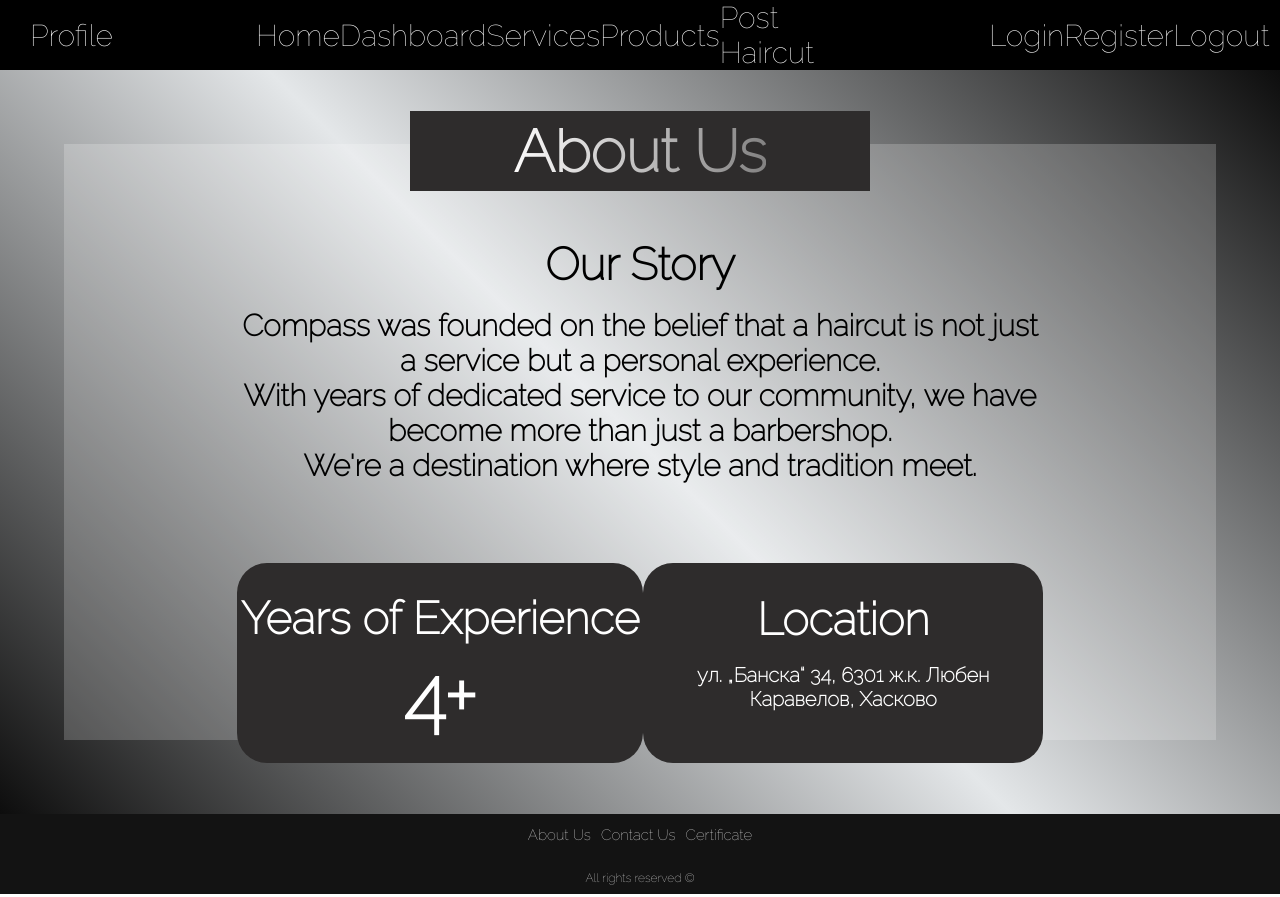
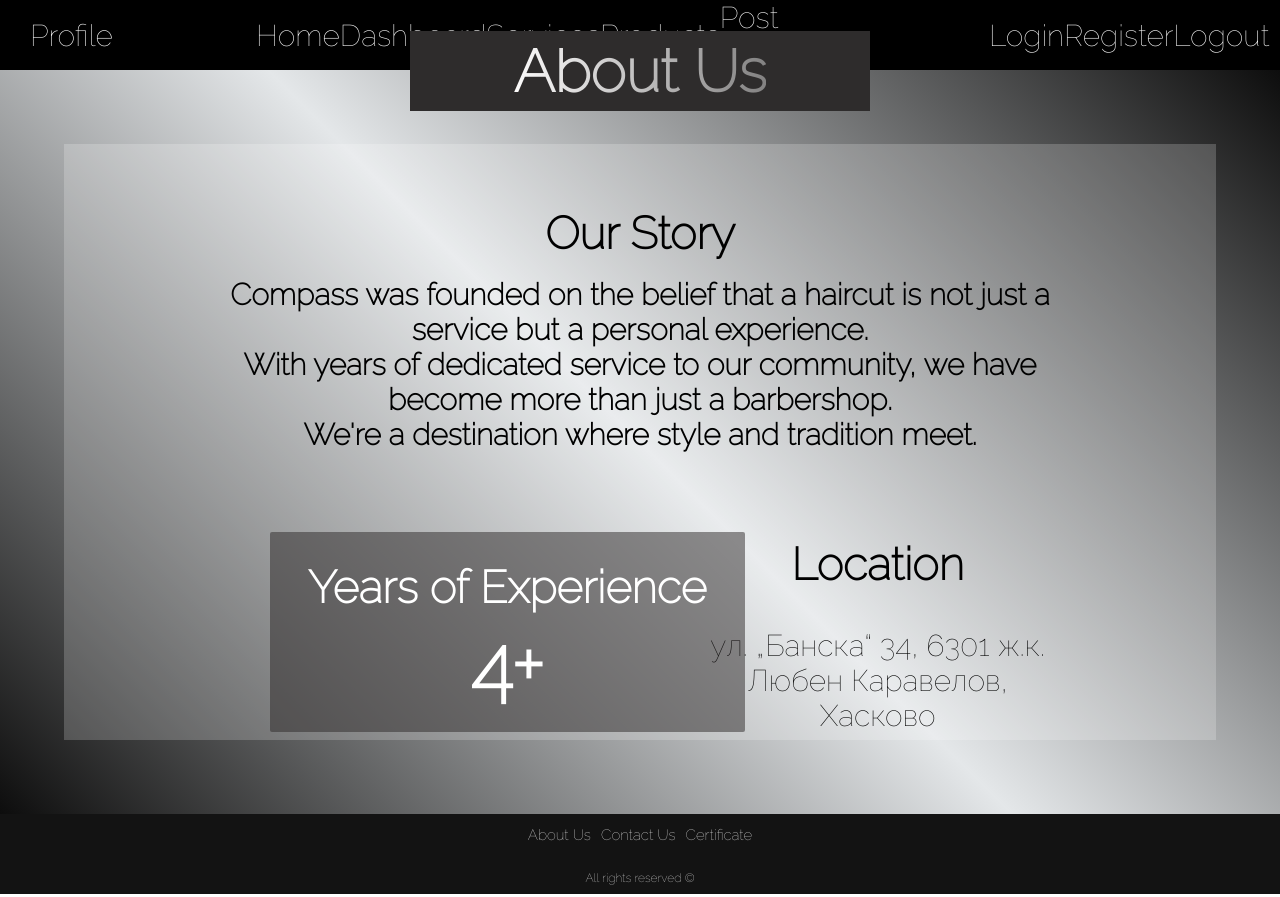
Before and after one commit to superGemHere/Barber-Shop-React, a React (Vite) app in the folder client/: page /about-us in a window 1280 px wide. Built offline with nearby package versions, Linux system fonts and the light colour scheme; a web font is replaced by a local one.

Commit message:
+aboutUs css

```diff
--- a/client/src/components/About Us Template/aboutUs.css
+++ b/client/src/components/About Us Template/aboutUs.css
@@ -36,7 +36,7 @@
   justify-content: center;
   align-items: center;
   position: relative;
-  top: -10px;
+  top: -90px;
 }
 
 .msg {
@@ -61,6 +61,7 @@
 }
 
 .story {
+  height: 300px;
     width: 70%;
     display: flex;
     flex-direction: column;
@@ -78,19 +79,21 @@
     width: 70%;
     display: flex;
     align-items: center;
-    justify-content: space-between;
+    justify-content: center;
 }
 
 .experience{
     height: 200px;
-    width: 500px;
+    width: 1000px;
     display: flex;
     align-items: center;
     color: #fff;
     justify-content: center;
     flex-direction: column;
-    border-radius: 30px;
-background-color: #2e2c2c;
+    border-radius: 2px;
+    position: relative;
+    left: 40px;
+background-color: rgb(44, 40, 40, 0.5);
 }
 
 .experienceNumber{
@@ -105,30 +108,3 @@ background-color: #2e2c2c;
     top: -30px;
     border-radius: 100px;
 }
-
-.location{
-    height: 200px;
-    display: flex;
-    align-items: center;
-    justify-content: center;
-    flex-direction: column;
-    background-color: #2e2c2c;
-    border-radius: 30px;
-    color: #fff;
-
-
-
-}
-
-
-.locationText{
-    display: flex;
-    text-align: center;
-    justify-content: center;
-    height: 90px;
-    width: 400px;
-    font-size: 20px;
-    font-weight: bolder;
-    position: relative;
-    top: -40px;
-}
```
